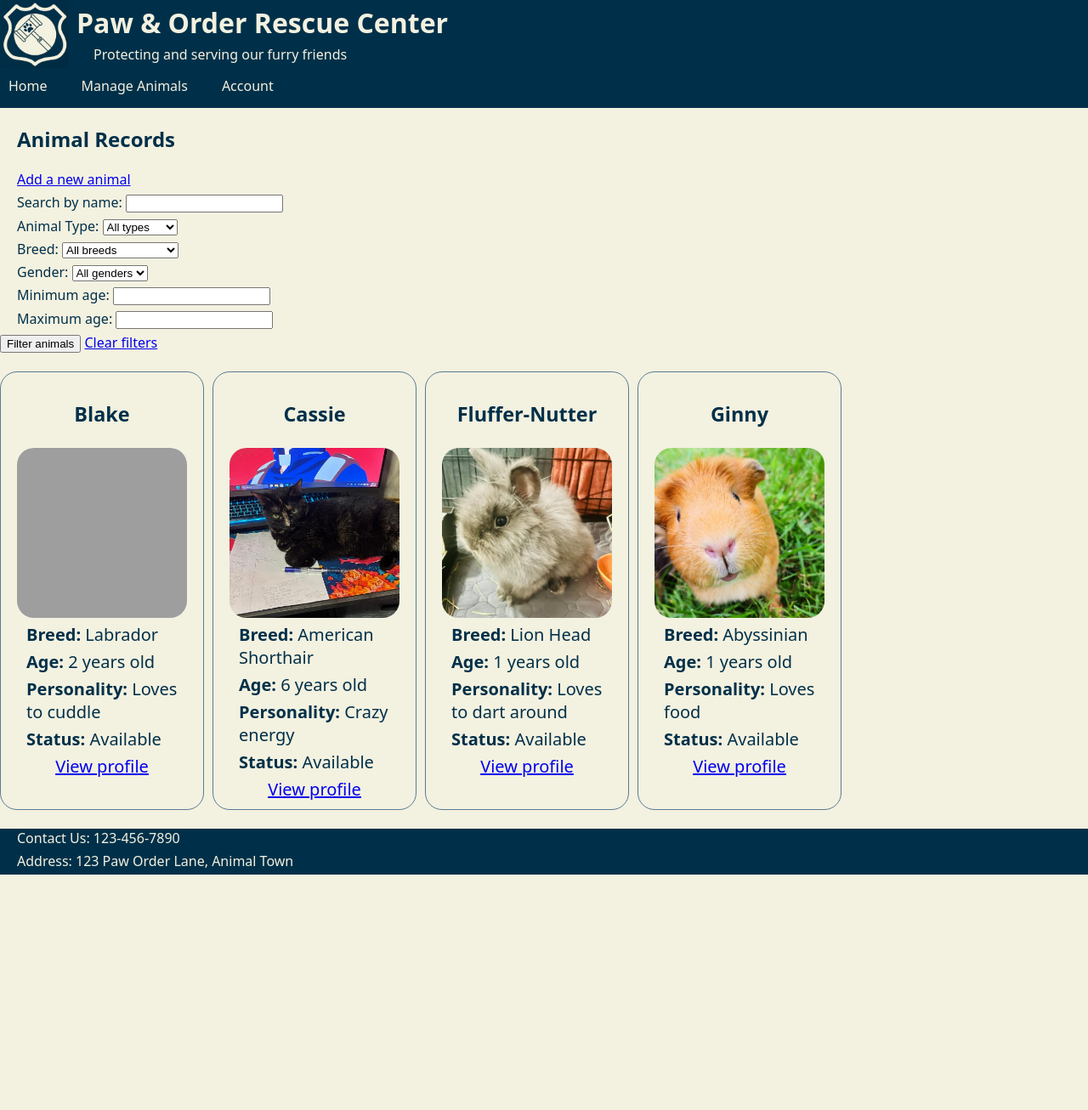
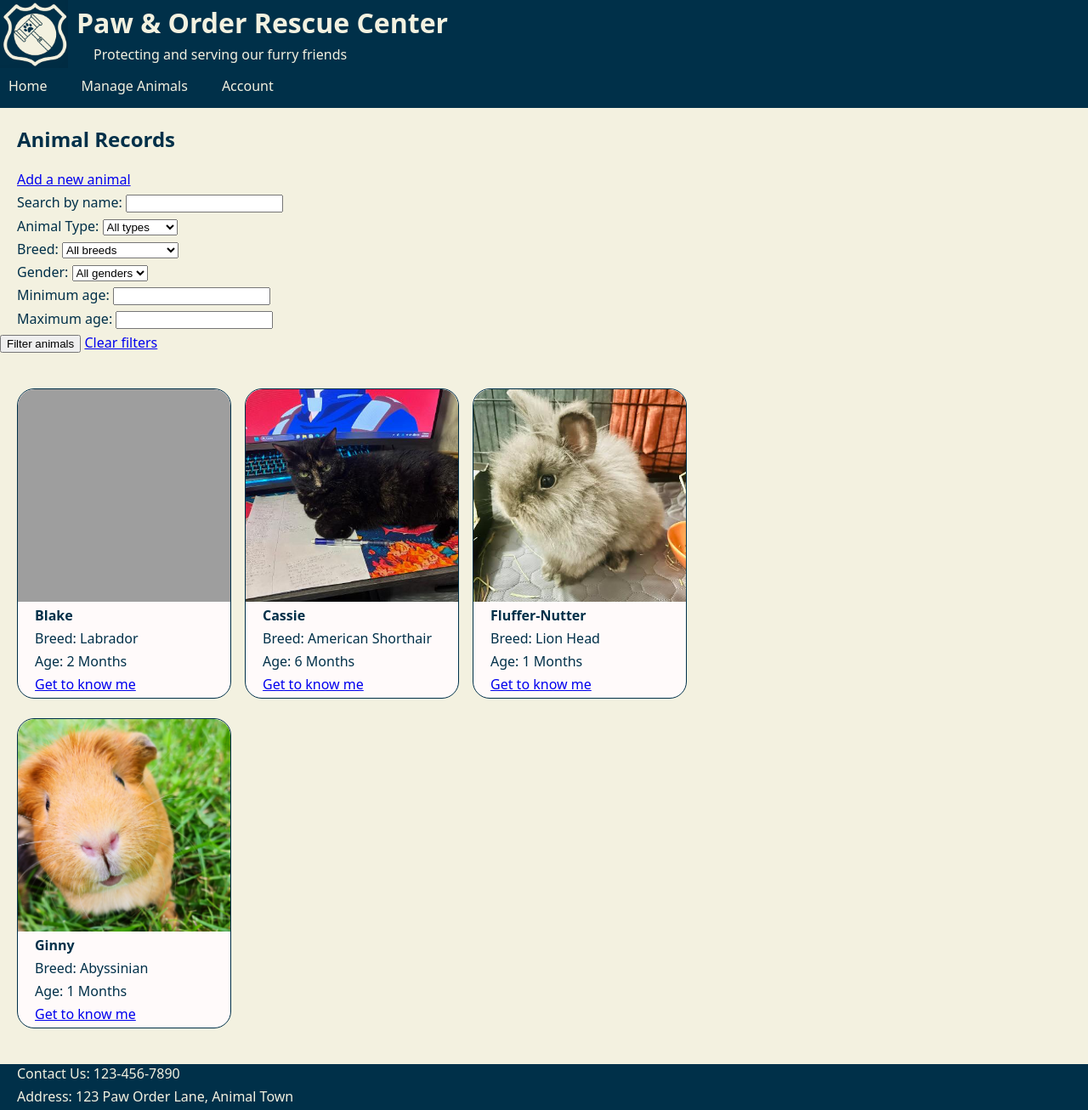
Before and after one commit to Tmonstah/animal-shelter-management-system, a Django app: page /animals/ in a window 1280 px wide. Shown: the whole page at 85% size. Before the commit the page ends 1029 px from the top, so only its background shows below. Run offline with Django 5.2, Linux system fonts and the light colour scheme; the visitor is signed in with stand-in values (Sample User, id 1); data comes from the database, SQL or seed files in the repository; grey boxes are pictures that could not be loaded.

Commit message:
updated animal details and listings to look nicer

```diff
--- a/static/css/style.css
+++ b/static/css/style.css
@@ -162,11 +162,13 @@ footer{
 /* Animal listing setup */
 .animal-grid {
     display: grid;
-    grid-template-columns: repeat(auto-fill, minmax(240px, 240px));;
+    grid-template-columns: repeat(auto-fill, minmax(240px, 265px));;
     background-color: var(--background);
     padding: 0px;
-    gap: 10px;
+    gap: 3px;
     width: 80%;
+    margin: 10px;
+
 }
 .animal-grid p {
     text-align: left;
@@ -187,11 +189,25 @@ a
     text-align: center;
 }
 .animal-image {
-    width: 200px;
-    height: 200px;
+    width: 250px;
+    height: 250px;
     object-fit: cover;
     border-radius: 20px;
 }
+
+.animal-card {
+    width: 250px;
+    margin: 10px;
+    padding: 0px;
+    border-radius: 20px;
+    border: 1px solid var(--head_foot-background);
+    background-color: var(--background-accent);
+}
+.animal-card img {
+    border-radius: 20px 20px 0 0;
+    padding-bottom: 0px;
+}
+
 
 /* animal_details setup */
 .animal-about {
@@ -224,7 +240,7 @@ a
     display: grid;
     grid-template-columns: 200px 1fr;
     border-radius: 20px;
-    background-color: var(--background);
+    background-color: var(--background-accent);
     border: 1px solid var(--accent);
     padding: 10px;
     font-size: 20px;
@@ -312,26 +328,59 @@ a
     margin-left: 0px;
     margin-right: 0px;
 }
+
+/* Home page scrolling carousel. Followed https://www.youtube.com/watch?v=gmI5nvzv170 tutorial */
 .snap-container{
     display: flex;
     overflow-x: auto;
     scroll-snap-type: x manditory;
-    scroll-padding: 50%;
+    scroll-behavior: smooth;
+    anchor-name: --snap-Container;
+}
+.snap-container::-webkit-scrollbar{
+    display: none;
+}
+.snap-container::scroll-button(right), .snap-container::scroll-button(left){
+    content: "→";
+    border: none;
+    background-color: var(--accent);
+    color: var(--background);
+    height: 40px;
+    width: 40px;
+    border-radius: 50%;
+    padding-bottom: .1em;
+    position: fixed;
+    position-anchor: --snap-Container;
+    position-area: right center;
+    cursor: pointer;
+    translate: -50%;
+}
+.snap-container::scroll-button(left){
+    content: "←";
+    position-area: left center;
+    translate: 50%;
+}
+.snap-container::scroll-button(right):disabled, .snap-container::scroll-button(left):disabled{
+    opacity: 0.5;
+    cursor: auto;
 }
 .snap-child {
     flex-shrink: 0;
-    scroll-snap-align: center;
-    width: 200px;
+    scroll-snap-align: start;
+    width: 250px;
     margin: 20px;
     margin-bottom: 0px;
+    margin-top: auto;
     border-radius: 20px;
     border: 1px solid var(--head_foot-background);
     background-color: var(--background-accent);
+    scroll-padding-inline-start: 30px;
 }
 .snap-child img {
     border-radius: 20px 20px 0 0;
     padding-bottom: 0px;
 }
+
 
 .buttons {
     border-radius: 10px;
@@ -340,6 +389,7 @@ a
     text-decoration: none;
     color: var(--text1);
     padding: 5px;
+    width: auto;
     margin: 5px;
 }
 .buttons:hover {
--- a/templates/shelter_project/animal_listing.html
+++ b/templates/shelter_project/animal_listing.html
@@ -26,6 +26,7 @@
         <a href="{% url 'animal_list' %}">Clear filters</a>
     </form>
     <br>
+    <!--
     <div class="animal-grid">
         {% for animal in animals %}
             <div class="animal-card">
@@ -44,6 +45,23 @@
         {% empty %}
             <p>No animals are currently available for adoption. Check back soon!</p>
         {% endfor %}
+     -->
+    <div class="animal-grid">
+        {% for animal in animals %}
+            {% if animal.available == "available" and animal.image %}
+                <section class="animal-card">
+                        <img src="{{ animal.image.url}}" class="animal-image">
+                        <p><strong>{{ animal.name }}</strong></p>
+                        <p>Breed: {{ animal.breed }}</p>
+                        <p>Age: {{ animal.age }} Months</p>
+                        <p><a href="{% url 'animal_detail' animal.id %}">Get to know me</a></p>
+                </section>
+            {% endif %}
+        {% empty %}
+            <p>No available animals at the moment.</p>
+        {% endfor %}
+    </div>
+
     </div>
     <br>
 </body>
```
Also changed, not shown: templates/shelter_project/animal_detail.html (+5 -4 lines).
